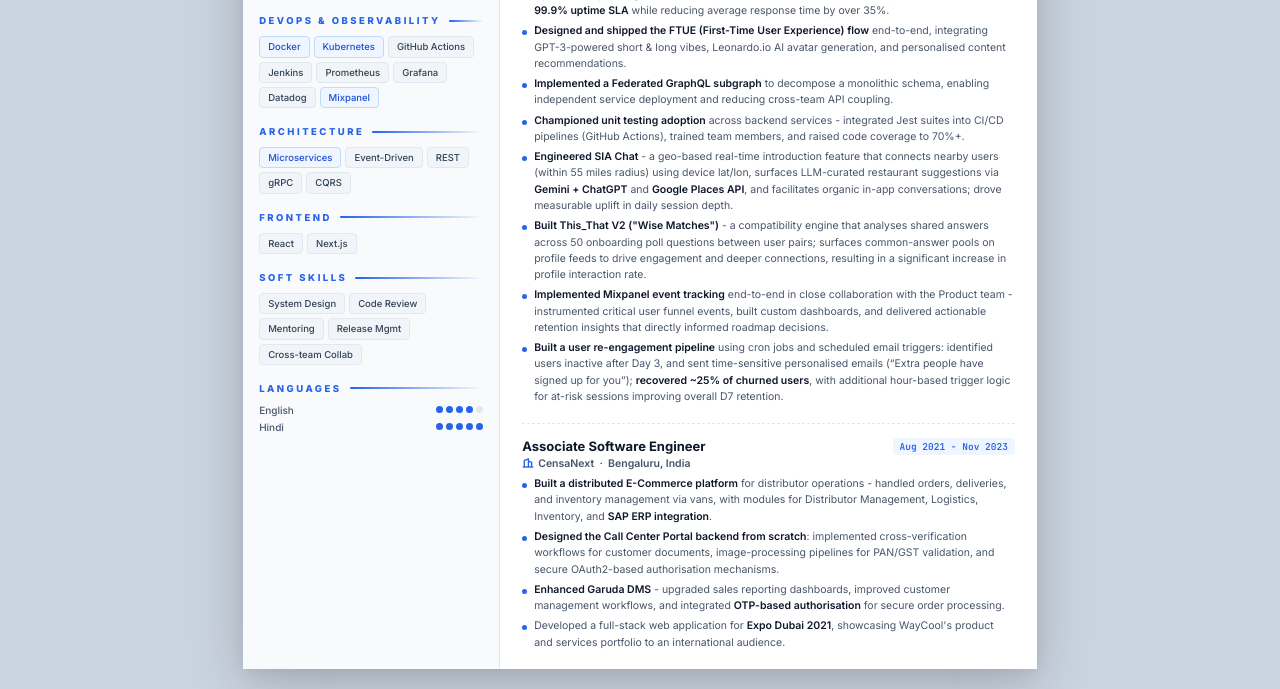
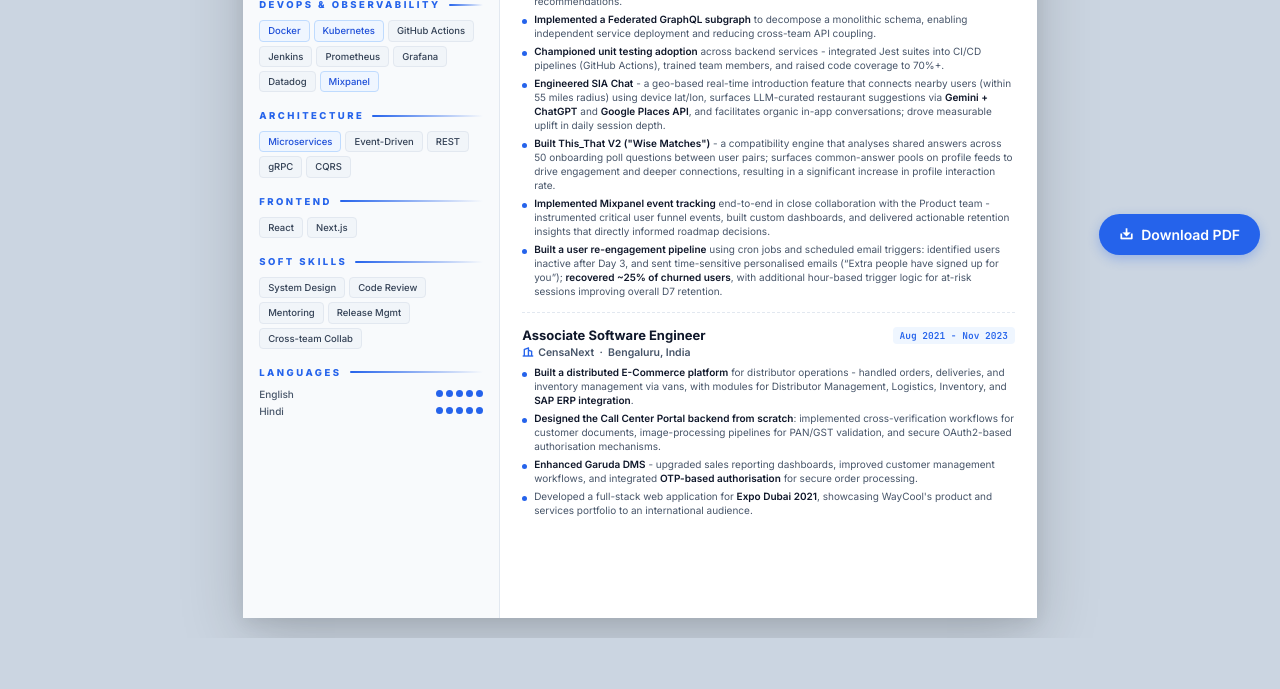
Before and after one commit to sanjay-murmu-au9/cv, a plain HTML site: page index.html in a window 1280 px wide. Shown: the part 525-1214 px from the top of the page. After the commit the page ends 1163 px from the top, so only its background shows below. Drawn offline with nearby package versions, Linux system fonts and the light colour scheme.

Commit message:
Adjust CSS to fit resume onto a single page

```diff
--- a/index.html
+++ b/index.html
@@ -41,16 +41,21 @@
         grid-template-columns: 68mm 1fr;
         grid-template-rows: auto 1fr;
       }
+      @page {
+        size: A4;
+        margin: 0;
+      }
       @media print {
         html, body { background: none; }
         .resume { margin: 0; box-shadow: none; width: 100%; min-height: 100vh; }
+        .no-print { display: none !important; }
       }
       /* Header */
       .header {
         grid-column: 1 / -1;
         background: var(--white);
         border-bottom: 3px solid var(--accent);
-        padding: 22px 28px 18px;
+        padding: 16px 28px 12px;
         display: flex;
         align-items: flex-start;
         gap: 28px;
@@ -82,9 +87,9 @@
       .sidebar {
         background: var(--sidebar-bg);
         border-right: 1px solid var(--border);
-        padding: 18px 16px;
+        padding: 14px 16px;
       }
-      .main { padding: 18px 22px; }
+      .main { padding: 14px 22px; }
       /* Section titles */
       .section-title {
         display: flex; align-items: center; gap: 8px;
@@ -115,7 +120,7 @@
       }
       .chip.accent { background: var(--accent-bg); color: var(--accent-2); border-color: #bfdbfe; }
       /* Experience */
-      .job { margin-bottom: 18px; }
+      .job { margin-bottom: 14px; }
       .job:last-child { margin-bottom: 0; }
       .job-header {
         display: flex; align-items: flex-start;
@@ -135,8 +140,8 @@
       .job-company i { font-size: 11px; color: var(--accent); }
       .job-bullets { list-style: none; padding: 0; display: flex; flex-direction: column; gap: 4px; }
       .job-bullets li {
-        font-size: 10.5px; color: var(--text-muted);
-        line-height: 1.55; padding-left: 12px; position: relative;
+        font-size: 10px; color: var(--text-muted);
+        line-height: 1.4; padding-left: 12px; position: relative;
       }
       .job-bullets li::before {
         content: ''; position: absolute; left: 0; top: 7px;
@@ -161,6 +166,9 @@
     </style>
   </head>
   <body>
+    <button class="no-print" onclick="window.print()" style="position: fixed; bottom: 20px; right: 20px; background: #2563eb; color: white; border: none; padding: 12px 20px; border-radius: 50px; font-family: Inter; font-weight: 600; font-size: 14px; cursor: pointer; box-shadow: 0 4px 12px rgba(37,99,235,0.3); z-index: 1000; display: flex; align-items: center; gap: 8px;">
+      <i class="ri-download-2-line"></i> Download PDF
+    </button>
     <div class="resume">
 
       <!-- HEADER -->
@@ -277,7 +285,7 @@
           <span class="lang-name">English</span>
           <div class="lang-dots">
             <span class="filled"></span><span class="filled"></span>
-            <span class="filled"></span><span class="filled"></span><span></span>
+            <span class="filled"></span><span class="filled"></span><span class="filled"></span>
           </div>
         </div>
         <div class="lang-item">
```
